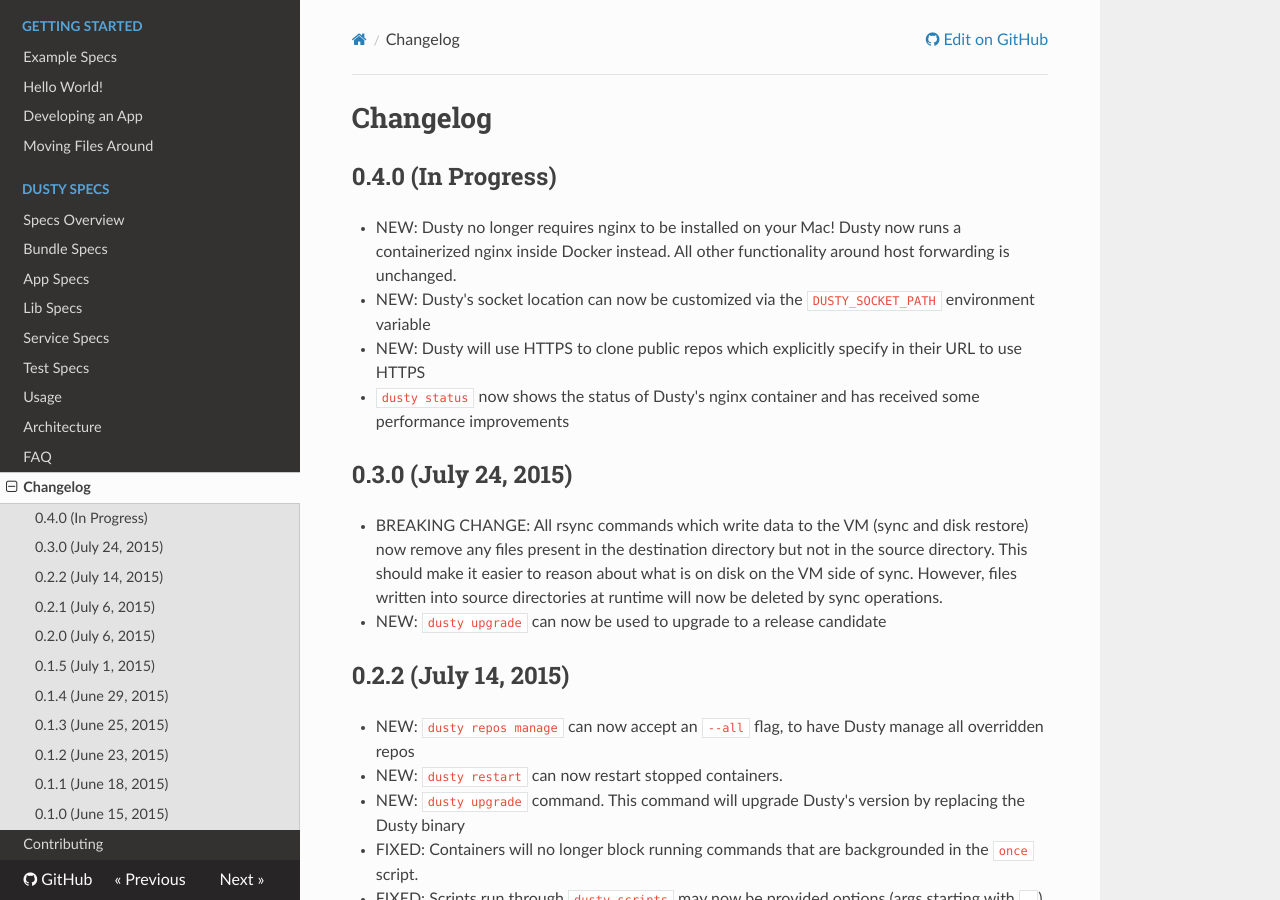
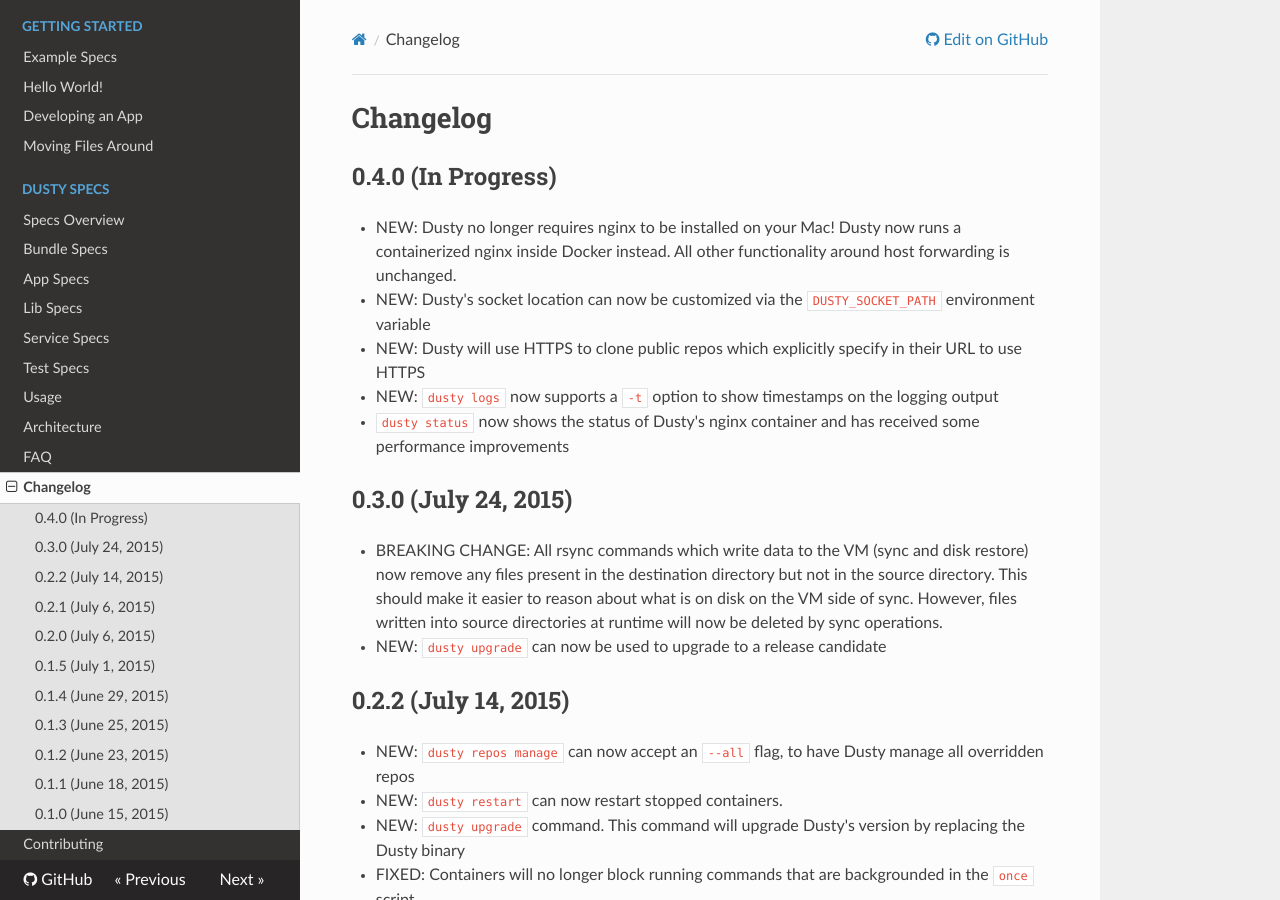
Before and after one commit to gamechanger/dusty, an MkDocs documentation site: the page built from docs/changelog.md, in a window 1280 px wide and 900 px high. Built offline with MkDocs 1.6.1, drawn with Linux system fonts in a browser that asks for light colours; nearby versions of some CDN libraries; old or Windows-style settings are respelled for this version of MkDocs.

Commit message:
Integration test and changelog for log timestamps

```diff
--- a/docs/changelog.md
+++ b/docs/changelog.md
@@ -4,6 +4,7 @@
  * NEW: Dusty no longer requires nginx to be installed on your Mac! Dusty now runs a containerized nginx inside Docker instead. All other functionality around host forwarding is unchanged.
  * NEW: Dusty's socket location can now be customized via the `DUSTY_SOCKET_PATH` environment variable
  * NEW: Dusty will use HTTPS to clone public repos which explicitly specify in their URL to use HTTPS
+ * NEW: `dusty logs` now supports a `-t` option to show timestamps on the logging output
 
  * `dusty status` now shows the status of Dusty's nginx container and has received some performance improvements
 
```
Also changed, not shown: 1 other file.
